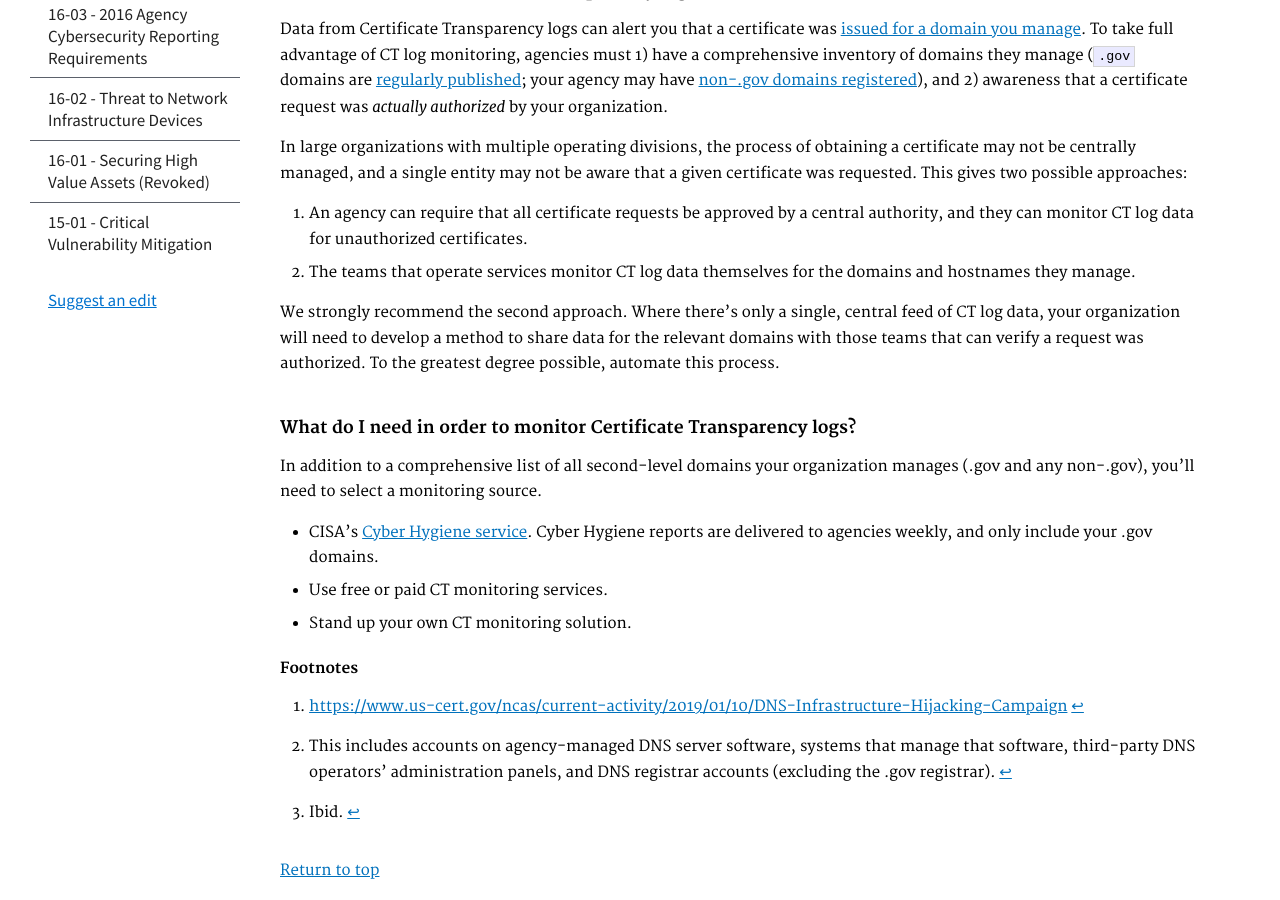
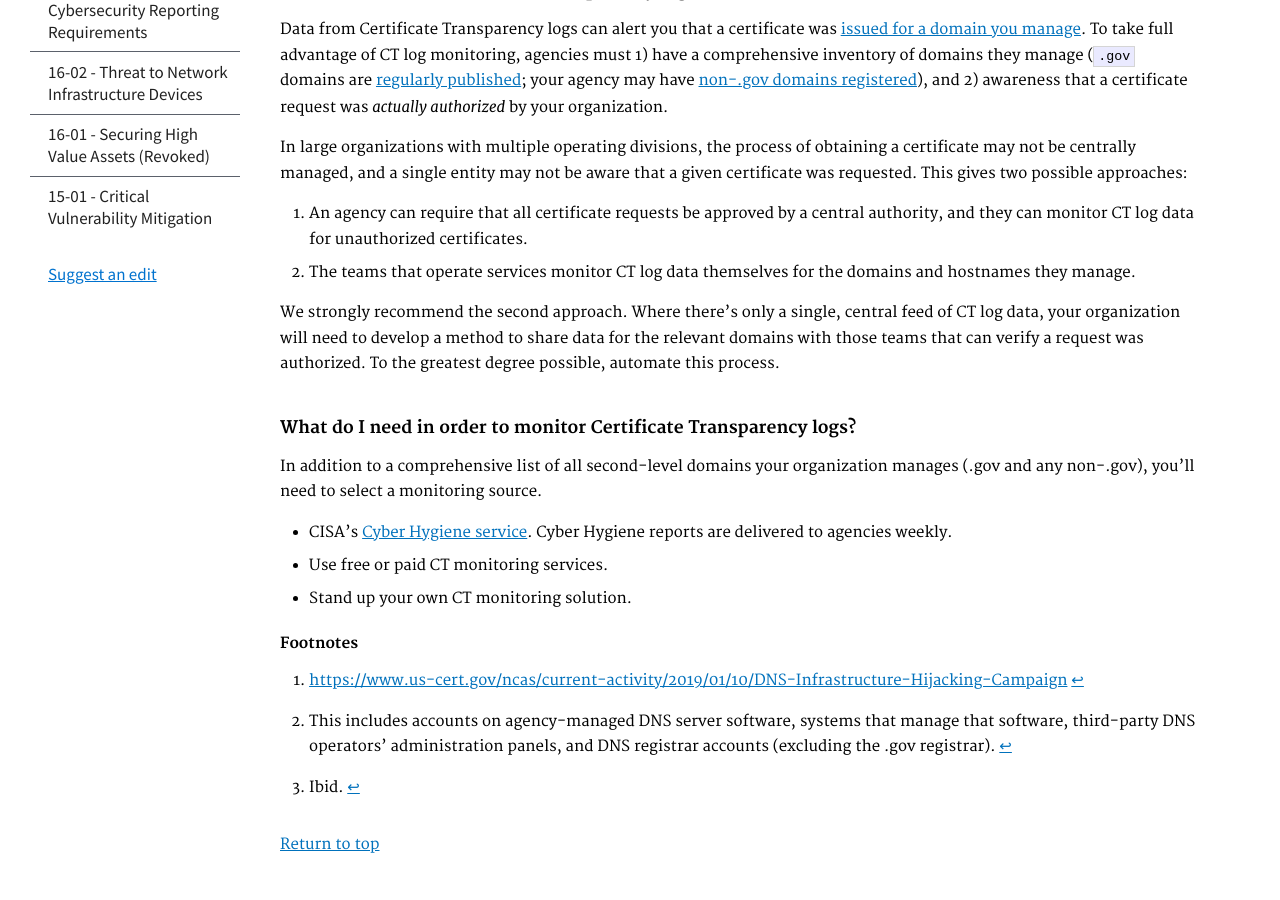
Before and after one commit to cisagov/cyber.dhs.gov, a Jekyll site: the page built from pages/ed-19-01.md, in a window 1280 px wide and 900 px high, scrolled down 4841 px. Built offline with Jekyll 4.4.1, drawn with Linux system fonts in a browser that asks for light colours; after the commit the page ends 5715 px from its top, so only the background shows below that.

Commit message:
remove .gov limit

```diff
--- a/pages/ed-19-01.md
+++ b/pages/ed-19-01.md
@@ -156,7 +156,7 @@ We strongly recommend the second approach. Where there’s only a single, centra
 
 #### What do I need in order to monitor Certificate Transparency logs?
 In addition to a comprehensive list of all second-level domains your organization manages (.gov and any non-.gov), you’ll need to select a monitoring source.
-* CISA’s [Cyber Hygiene service](https://www.us-cert.gov/resources/ncats#Cyber%20Hygiene). Cyber Hygiene reports are delivered to agencies weekly, and only include your .gov domains.
+* CISA’s [Cyber Hygiene service](https://www.us-cert.gov/resources/ncats#Cyber%20Hygiene). Cyber Hygiene reports are delivered to agencies weekly.
 * Use free or paid CT monitoring services.
 * Stand up your own CT monitoring solution.
 
```
